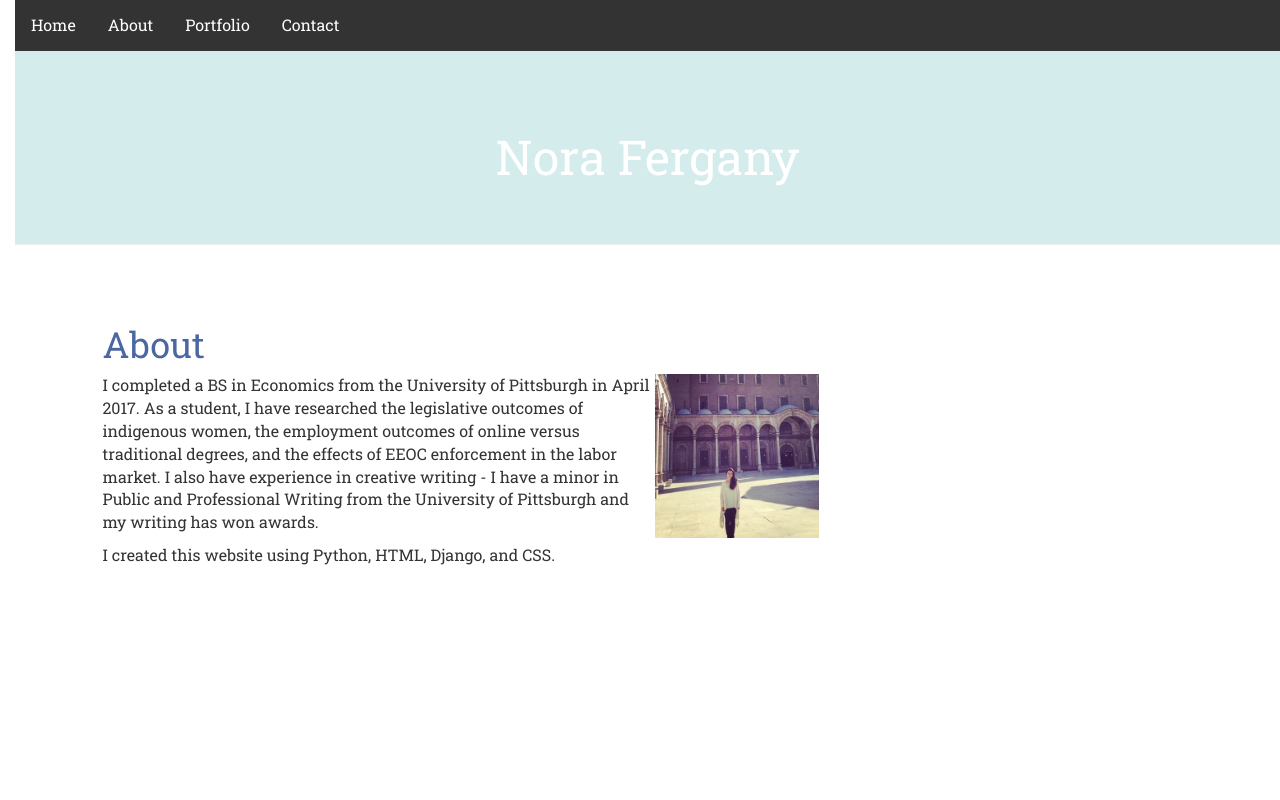
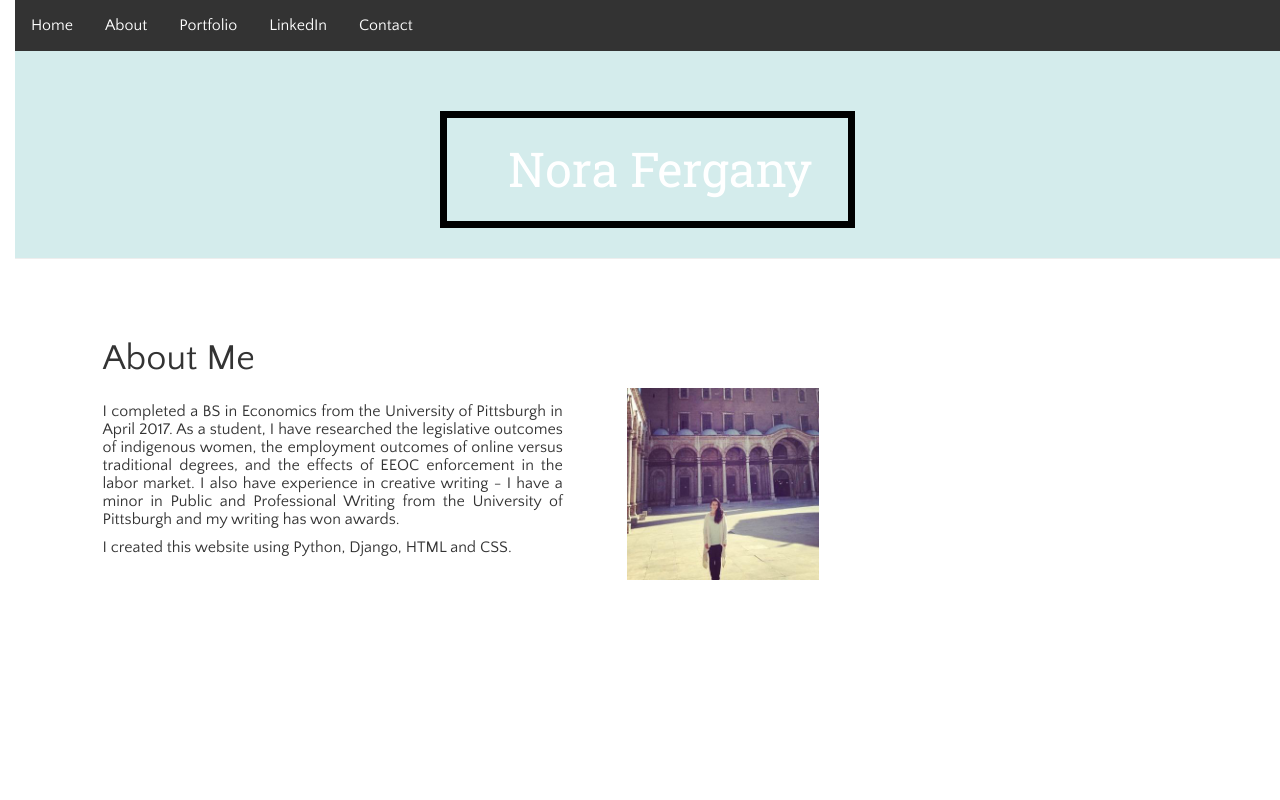
Before and after one commit to norafergany/my-first-blog, a Django app: page /about_me/ in a window 1280 px wide. Run offline with Django 3.2, Linux system fonts and the light colour scheme; some libraries are stand-ins or nearby versions.

Commit message:
adding border style

```diff
--- a/blog/static/css/blog.css
+++ b/blog/static/css/blog.css
@@ -4,13 +4,14 @@ h1 a {
 }
 
 body {
-    padding-left: 15px
+    padding-left: 15px;
+    font-family: 'Quattrocento Sans'; font-size: 16px;
 }
 
 .page-header {
     background-color: #D4ECEC;
     margin-top: 0;
-    padding: 60px 40px 0px 40px;
+    padding: 60px 40px 30px 40px;
 }
 
 .page-header h1, .page-header h1 a, .page-header h1 a:visited, .page-header h1 a:active {
@@ -83,7 +84,3 @@ li a {
 
 li a:hover {
     background-color: #111;
-}
-body {
-    font-family: 'Roboto Slab'; font-size: 16px;
-}
--- a/blog/templates/blog/about_me.html
+++ b/blog/templates/blog/about_me.html
@@ -1,11 +1,22 @@
 {% extends 'blog/base.html' %}
 {% block content %}
-    <div>
-
-        <h1><a href="">About</a></h1>
-        <img src="/static/aboutme.jpg" alt="Nora Fergany" style="width=:164px;height:164px" align="right" />
-        <p>I completed a BS in Economics from the University of Pittsburgh in April 2017. As a student, I have researched the legislative outcomes of indigenous women, the employment outcomes of online versus traditional degrees, and the effects of EEOC enforcement in the labor market. I also have experience in creative writing - I have a minor in Public and Professional Writing from the University of Pittsburgh and my writing has won awards. </p>
-        <p>I created this website using Python, HTML, Django, and CSS.</p>
-    </div>
+<table width="100%" border="0">
+  <tr>
+    <td colspan="2">
+      <h1>About Me</h1>
+    </td>
+  </tr>
+  <tr>
+    <td width="350">
+      <p align="justify" text-justify="inter-word">I completed a BS in Economics from the University of Pittsburgh in April 2017. As a student, I have researched the legislative outcomes of indigenous women, the employment outcomes of online versus traditional degrees, and the effects of EEOC enforcement in the labor market. I also have experience in creative writing - I have a minor in Public and Professional Writing from the University of Pittsburgh and my writing has won awards. </p>
+      <p>I created this website using Python, Django, HTML and CSS.</p>
+    </td>
+    <td width="50" valign="top" style="vertical-align:top;" >
+        <img src="/static/aboutme.jpg" alt="Nora Fergany" style="width=:192px;height:192px" align="right" />
+    </td>
+  </tr>
+  <tr>
+  </tr>
+</table>
 
 {% endblock %}
--- a/blog/templates/blog/base.html
+++ b/blog/templates/blog/base.html
@@ -22,6 +22,7 @@
             <li><a href="{% url 'about_me' %}">About</a></li>
 
             <li><a href="{% url 'portfolio_list' %}">Portfolio</a></li>
+            <li><a href="https://www.linkedin.com/in/norafergany/">LinkedIn</a></li>
             <li><a href="{% url 'contact_me' %}">Contact</a></li>
         </ul>
         </body>
@@ -32,7 +33,7 @@
             <a href="{% url 'post_new' %}" class="top-menu"><span class="glyphicon glyphicon-plus"></span></a>
         {% endif %}
 
-            <h1 align="center" border-style="solid" border-width="5px"><a href="/">Nora Fergany</a></h1>
+            <h1 align="center" height="300" style='content: ""; display: block; margin: 0 auto; width: 35%; border-style:solid; border-width: 7px; border-color: black; padding: 25px 25px 25px 50px;'><a href="/">Nora Fergany</a></h1>
 
     </div>
 
--- a/blog/templates/blog/contact_me.html
+++ b/blog/templates/blog/contact_me.html
@@ -1,6 +1,6 @@
 {% extends 'blog/base.html' %}
 {% block content %}
-<h1>Contact Me</h1>
+<h1><a href="">Contact Me</a></h1>
 <p>To contact me, email norafergany (at) pitt (dot) edu or use the form below:</p>
 <div id="contact_form" action="#" method="POST" enctype="multipart/form-data">
 	<div style="padding-left: 15px;">
```
